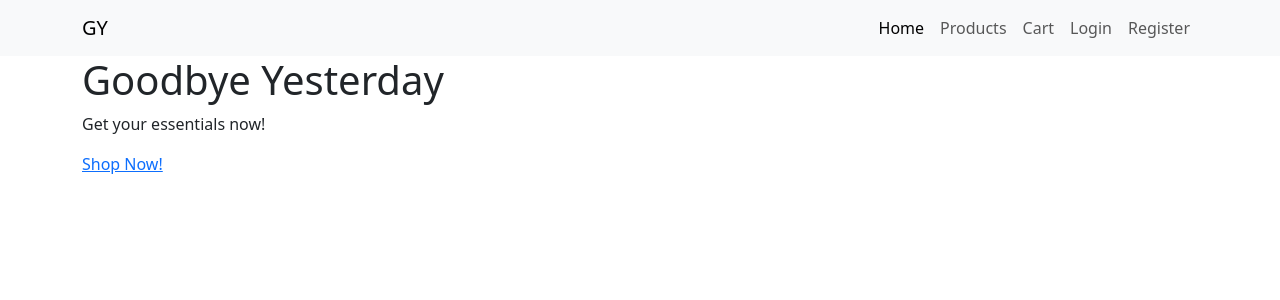
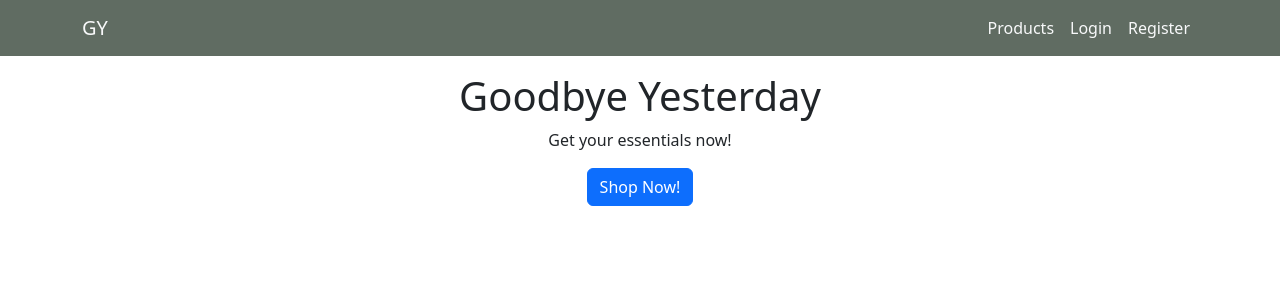
Before and after one commit to yojyojyoj/capstone3, a React (Create React App) app: page / in a window 1280 px wide. Shown: the top 300 px of the page. Built offline with nearby package versions, Linux system fonts and the light colour scheme.

Commit message:
Edited navbar

```diff
--- a/src/components/AppNavBar.js
+++ b/src/components/AppNavBar.js
@@ -3,7 +3,7 @@
 // import Nav from 'react-bootstrap/Nav';
 // import Navbar from 'react-bootstrap/Navbar';
 // import NavDropdown from 'react-bootstrap/NavDropdown';
-
+import '../index.css';
 import { useState, useContext } from 'react';
 import {Container, Nav, Navbar, NavDropdown} from 'react-bootstrap';
 import {NavLink } from 'react-router-dom';
@@ -20,32 +20,33 @@ export default function AppNavBar(){
 	// console.log(user);
 
 	return (
-		<Navbar expand="lg" className="bg-body-tertiary" sticky="top">
+		<Navbar id = "nav" expand="lg" className="text-light" sticky="top">
 		      <Container>
-		        <Navbar.Brand as={NavLink} to="/">GY</Navbar.Brand>
+		        <Navbar.Brand className="text-light" as={NavLink} to="/">GY</Navbar.Brand>
 		        <Navbar.Toggle aria-controls="basic-navbar-nav" />
 		        <Navbar.Collapse id="basic-navbar-nav">
 		          <Nav className="ms-auto">
-		            <Nav.Link as={NavLink} to="/" exact="true">Home</Nav.Link>
-		            <Nav.Link as={NavLink} to="/products" exact="true">Products</Nav.Link>
-		            <Nav.Link as={NavLink} to="/cart" exact="true">Cart</Nav.Link>
+
+		            <Nav.Link className="text-light" as={NavLink} to="/products" exact="true">Products</Nav.Link>
+
 		            {(user.id !== null)?
 		            		(user.isAdmin) ?
 		            		<>
-		            			<Nav.Link as = {NavLink} to = '/addProduct'>Add Course</Nav.Link>
-		            			<Nav.Link as = {NavLink} to = "/logout">Logout</Nav.Link>
+
+		            			<Nav.Link className="text-light" as = {NavLink} to = "/logout">Logout</Nav.Link>
 		            		</>
 
 		            		:
 
 		            		<>
-		            			<Nav.Link as={NavLink} to="/profile" exact="true">Profile</Nav.Link>
-		            			<Nav.Link as={NavLink} to="/logout" exact="true">Logout</Nav.Link>
+		            			<Nav.Link className="text-light" as={NavLink} to="/cart" exact="true">Cart</Nav.Link>
+		            			<Nav.Link className="text-light" as={NavLink} to="/profile" exact="true">Profile</Nav.Link>
+		            			<Nav.Link className="text-light" as={NavLink} to="/logout" exact="true">Logout</Nav.Link>
 		            		</>
 		            :
 		            <>
-		            	<Nav.Link as={NavLink} to="/login" exact="true">Login</Nav.Link>
-		            	<Nav.Link as={NavLink} to="/register" exact="true">Register</Nav.Link>
+		            	<Nav.Link className="text-light" as={NavLink} to="/login" exact="true">Login</Nav.Link>
+		            	<Nav.Link className="text-light" as={NavLink} to="/register" exact="true">Register</Nav.Link>
 		            </>
 		        	}
 		          </Nav>
--- a/src/components/Banner.js
+++ b/src/components/Banner.js
@@ -7,11 +7,11 @@ export default function Banner({data}){
 	const {title, content, destination, buttonLabel} = data;
 
 	return (
-		<Row>
+		<Row className = "text-center mt-3">
 		    <Col>
 		         <h1>{title}</h1>
 		         <p>{content}</p>
-		         <Link variant="primary"to={destination}>{buttonLabel}</Link>
+		         <Button as= { Link }variant="primary" to={destination}>{buttonLabel}</Button>
 		    </Col>
 		</Row>
 		)
--- a/src/index.css
+++ b/src/index.css
@@ -8,3 +8,8 @@
 .cardHighlight{
   min-height: 100%;
 }
+
+#nav{
+  background-color: #606c62;
+  color: white;
+}
--- a/src/pages/Login.js
+++ b/src/pages/Login.js
@@ -110,7 +110,7 @@ export default function Login() {
 
         (user.id !== null)
             ?
-            <Navigate to='/products'/>
+            <Navigate to='/'/>
             :
             <Form onSubmit={(e) => authenticate(e)}>
             <h1 className="my-5 text-center">Login</h1>
--- a/src/pages/Profile.js
+++ b/src/pages/Profile.js
@@ -43,7 +43,7 @@ export default function Profile(){
     }, [])
 
     return (
-        (user.id === null) ?
+        (user._id === null) ?
             <Navigate to="/products" />
             :
             <Container className="mt-5 p-5 text-white">
```
